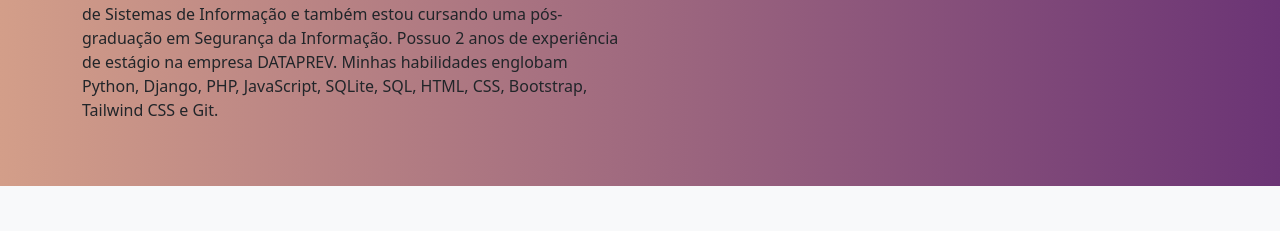
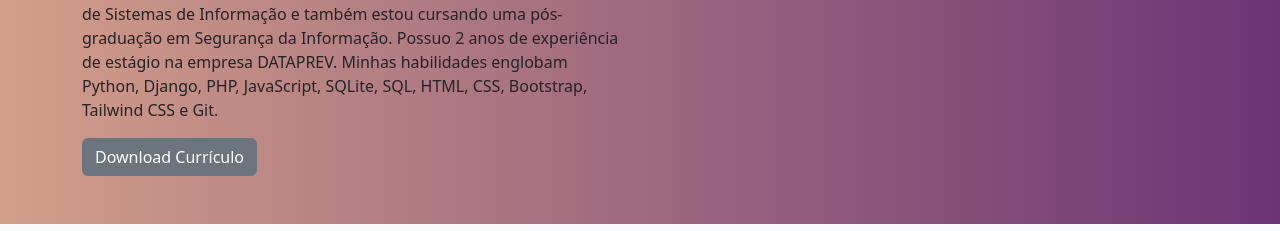
Before and after one commit to Jonathanst1/portfolio, a plain HTML site: page index.html in a window 1280 px wide. Shown: the part 201-432 px from the top of the page. Drawn offline with nearby package versions, Linux system fonts and the light colour scheme.

Commit message:
Botão de download

```diff
--- a/index.html
+++ b/index.html
@@ -71,6 +71,9 @@
         <div class="col-lg-6">
           <h2 class="display-4">Sobre Mim</h2>
           <p>Eu sou um desenvolvedor web, atualmente no último semestre do curso de Sistemas de Informação e também estou cursando uma pós-graduação em Segurança da Informação. Possuo 2 anos de experiência de estágio na empresa DATAPREV. Minhas habilidades englobam Python, Django, PHP, JavaScript, SQLite, SQL, HTML, CSS, Bootstrap, Tailwind CSS e Git.</p>
+          <a href="Curriculo_DEVs.pdf" download>
+            <button type="button" class="btn btn-secondary">Download Currículo</button>
+          </a>
         </div>
         <div class="col-lg-6 d-none d-lg-block">
           <!-- Adicione uma imagem sua aqui -->
```
Also changed, not shown: 1 other file.
